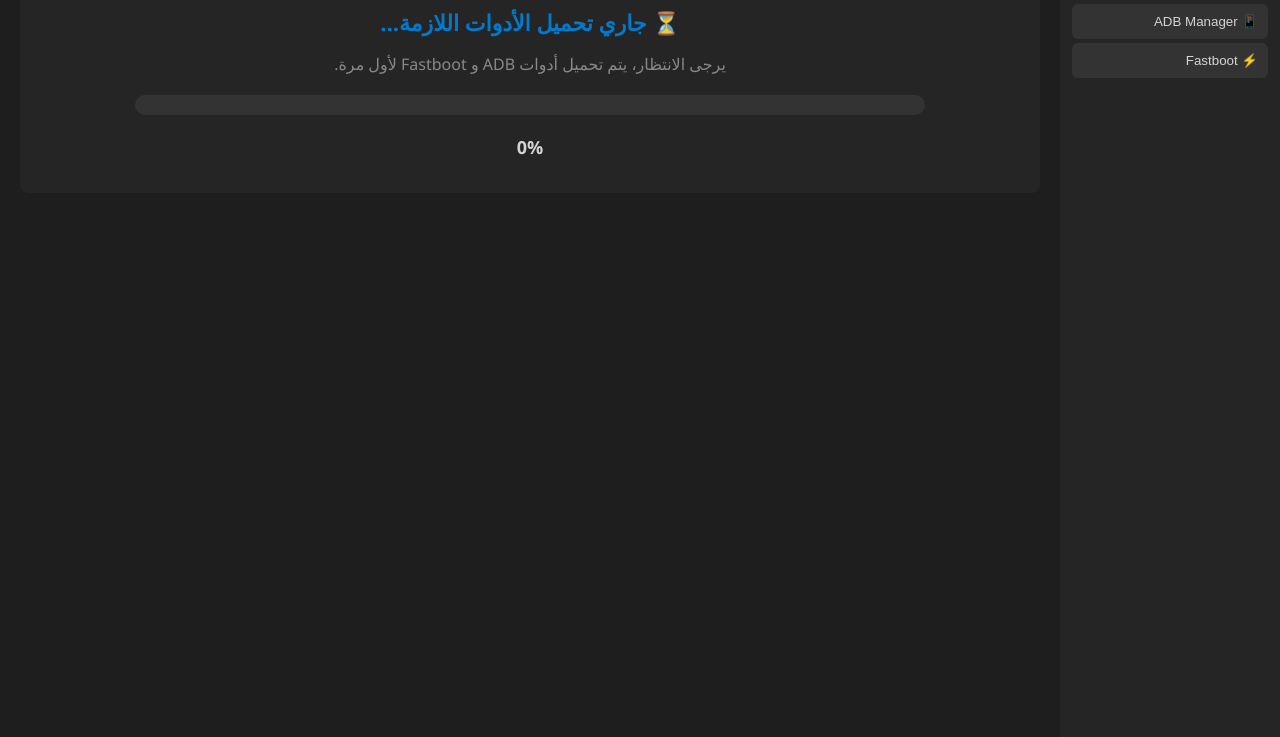
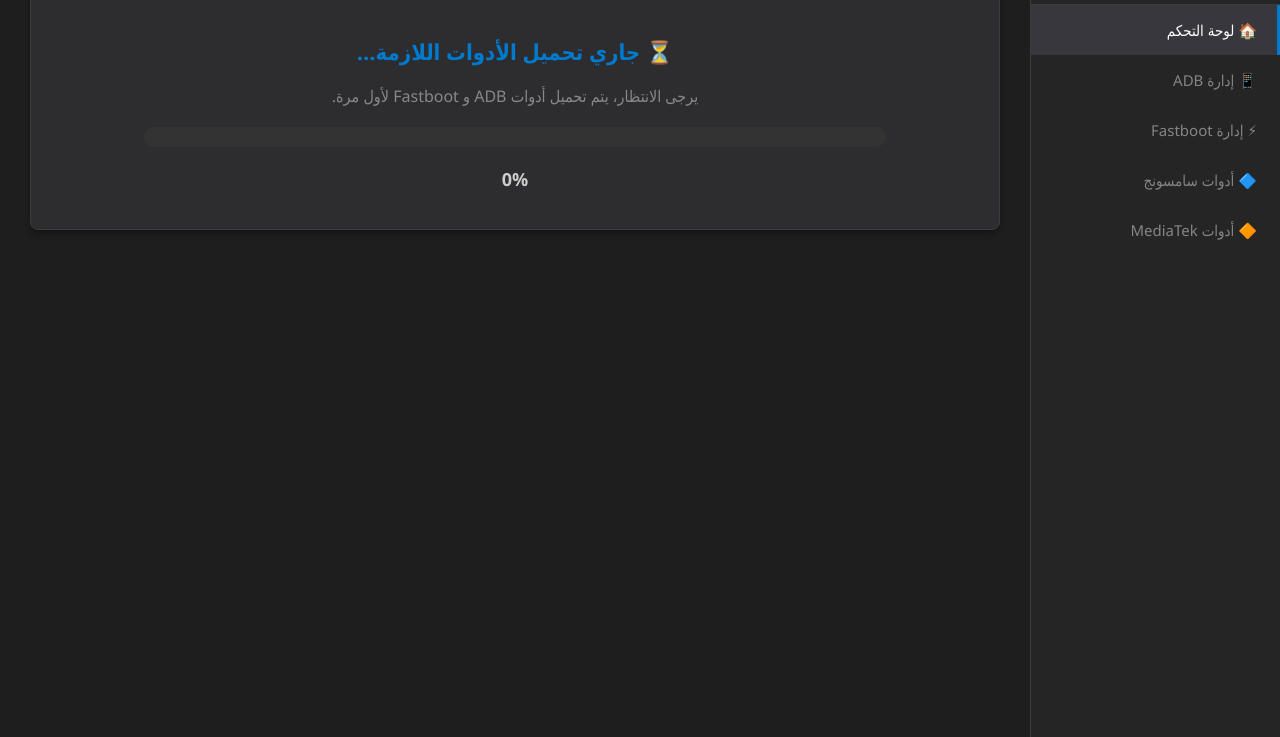
Before and after one commit to Gissa333/android-toolkit, a website with bundled scripts: page src/renderer/index.html in a window 1280 px wide. Shown: the part 63-800 px from the top of the page. Built offline with nearby package versions, Linux system fonts and the light colour scheme.

Commit message:
Update index.html

```diff
--- a/src/renderer/index.html
+++ b/src/renderer/index.html
@@ -2,32 +2,72 @@
 <html dir="rtl" lang="ar">
 <head>
 <meta charset="UTF-8" />
-<title>Android Toolkit</title>
+<title>Android Toolkit Pro</title>
 <style>
-* { box-sizing: border-box; }
-body { margin:0; font-family:'Segoe UI',sans-serif; background:#1E1E1E; color:#D4D4D4; display:flex; height:100vh; }
-#sidebar { width:220px; background:#252526; padding:12px; }
-#sidebar h1 { font-size:16px; color:#007ACC; margin:8px 0 20px; }
-#sidebar button { display:block; width:100%; padding:10px; margin:4px 0; background:#333; color:#D4D4D4; border:none; border-radius:6px; cursor:pointer; text-align:right; }
-#sidebar button:hover { background:#007ACC; }
-#content { flex:1; padding:20px; overflow-y:auto; }
-.panel { background:#252526; padding:16px; border-radius:8px; margin-bottom:16px; }
-.row { display:flex; gap:8px; flex-wrap:wrap; margin:8px 0; }
-.btn { padding:8px 14px; background:#007ACC; color:white; border:none; border-radius:6px; cursor:pointer; }
-.btn.danger { background:#D13438; }
-.device { padding:8px; background:#333; margin:4px 0; border-radius:4px; cursor:pointer; }
-.device.active { background:#007ACC; }
-#log { background:#000; padding:12px; border-radius:6px; font-family:monospace; font-size:12px; max-height:300px; overflow-y:auto; white-space:pre-wrap; }
-h2 { font-size:18px; margin:0 0 12px; }
+  :root {
+    --bg-main: #1e1e1e;
+    --bg-sidebar: #252526;
+    --bg-panel: #2d2d30;
+    --text-main: #cccccc;
+    --text-muted: #858585;
+    --accent: #007acc;
+    --accent-hover: #0098ff;
+    --danger: #d13438;
+    --success: #28a745;
+  }
+  * { box-sizing: border-box; font-family: 'Segoe UI', Tahoma, Geneva, Verdana, sans-serif; }
+  body { margin: 0; background: var(--bg-main); color: var(--text-main); display: flex; height: 100vh; overflow: hidden; }
+
+  /* Sidebar */
+  #sidebar { width: 250px; background: var(--bg-sidebar); border-left: 1px solid #3c3c3c; display: flex; flex-direction: column; }
+  .logo { padding: 20px; font-size: 20px; font-weight: bold; color: #fff; border-bottom: 1px solid #3c3c3c; display: flex; align-items: center; gap: 10px; }
+  .nav-btn { padding: 15px 20px; background: transparent; color: var(--text-muted); border: none; text-align: right; font-size: 15px; cursor: pointer; display: flex; align-items: center; gap: 12px; transition: 0.2s; border-right: 3px solid transparent; }
+  .nav-btn:hover { background: #2a2d2e; color: #fff; }
+  .nav-btn.active { background: #37373d; color: #fff; border-right-color: var(--accent); }
+
+  /* Main Content */
+  #content { flex: 1; padding: 30px; overflow-y: auto; display: flex; flex-direction: column; }
+
+  /* Cards */
+  .panel { background: var(--bg-panel); border-radius: 8px; padding: 20px; margin-bottom: 20px; border: 1px solid #3c3c3c; box-shadow: 0 4px 6px rgba(0,0,0,0.3); }
+  .panel-title { font-size: 18px; font-weight: bold; color: #fff; margin-bottom: 15px; display: flex; align-items: center; gap: 8px; }
+
+  /* Buttons */
+  .row { display: flex; gap: 10px; flex-wrap: wrap; margin-bottom: 15px; }
+  .btn { padding: 10px 18px; background: var(--accent); color: white; border: none; border-radius: 6px; cursor: pointer; font-size: 14px; font-weight: 500; transition: 0.2s; display: flex; align-items: center; gap: 8px; }
+  .btn:hover { background: var(--accent-hover); transform: translateY(-1px); }
+  .btn.danger { background: var(--danger); }
+  .btn.danger:hover { background: #e74c3c; }
+  .btn.success { background: var(--success); }
+
+  /* Devices List */
+  .device { padding: 12px; background: #3c3c3c; margin: 6px 0; border-radius: 6px; cursor: pointer; transition: 0.2s; border: 1px solid transparent; display: flex; align-items: center; justify-content: space-between; }
+  .device:hover { background: #4d4d4d; }
+  .device.active { background: var(--accent); color: #fff; border-color: #0098ff; }
+
+  /* Console / Log */
+  #log-container { background: #000; border: 1px solid #333; border-radius: 6px; padding: 15px; font-family: 'Consolas', monospace; font-size: 13px; color: #00ff00; height: 200px; overflow-y: auto; margin-top: 10px; white-space: pre-wrap; }
+
+  /* Progress Bar */
+  .progress-container { width: 100%; height: 25px; background: #333; border-radius: 12px; overflow: hidden; margin: 20px 0; }
+  .progress-bar { height: 100%; width: 0%; background: linear-gradient(90deg, #007acc, #00c8ff); transition: width 0.3s; }
 </style>
 </head>
 <body>
+
 <div id="sidebar">
-  <h1>🛠 Android Toolkit</h1>
-  <button onclick="show('adb')">📱 ADB Manager</button>
-  <button onclick="show('fastboot')">⚡ Fastboot</button>
+  <div class="logo">🛠️ Android Toolkit</div>
+  <button class="nav-btn active" onclick="show('dashboard')">🏠 لوحة التحكم</button>
+  <button class="nav-btn" onclick="show('adb')">📱 إدارة ADB</button>
+  <button class="nav-btn" onclick="show('fastboot')">⚡ إدارة Fastboot</button>
+  <button class="nav-btn" onclick="show('samsung')">🔷 أدوات سامسونج</button>
+  <button class="nav-btn" onclick="show('mtk')">🔶 أدوات MediaTek</button>
 </div>
-<div id="content"></div>
+
+<div id="content">
+  <!-- المحتوى يتغير هنا ديناميكياً بواسطة renderer.ts -->
+</div>
+
 <script src="renderer.js"></script>
 </body>
 </html>
```
